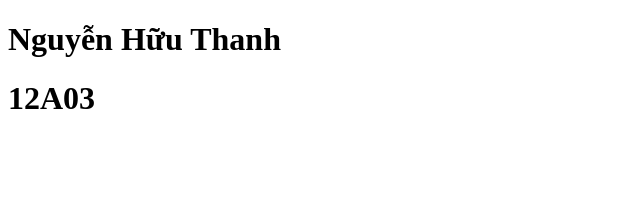
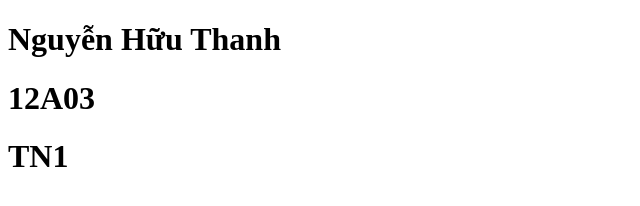
Before and after one commit to T-Meliodas/Day1, a plain HTML site: page index.html in a window 1280 px wide. Shown: the whole page, without its empty margins (0-640 px from the left). Drawn offline with Linux system fonts and the light colour scheme.

Commit message:
moi chinh sua lai ben html

```diff
--- a/index.html
+++ b/index.html
@@ -8,6 +8,7 @@
   <body>
     <h1>Nguyễn Hữu Thanh</h1>
     <h1>12A03</h1>
+    <h1>TN1</h1>
     <script src="main.js"></script>
   </body>
 </html>
```
